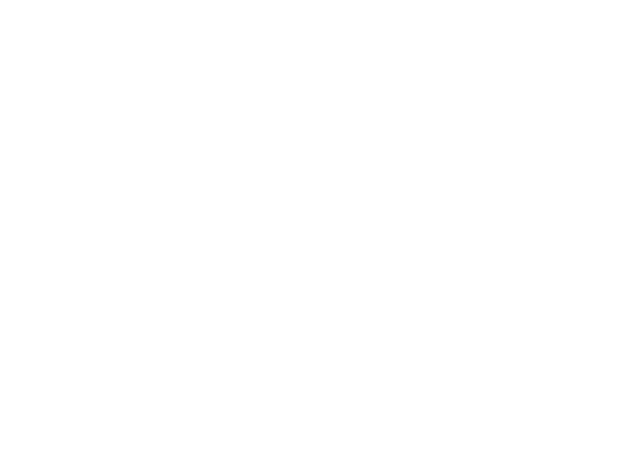
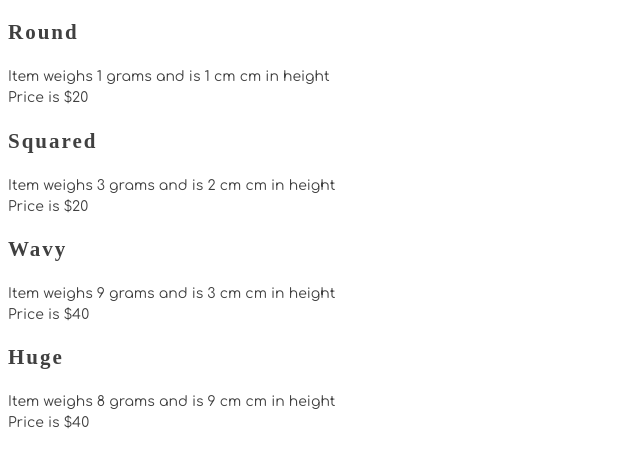
Before and after one commit to seforarodriguez/hairy-potter-project, a website with bundled scripts: page src/index.html in a window 1280 px wide. Shown: the whole page, without its empty margins (0-640 px from the left). Built offline with nearby package versions, Linux system fonts and the light colour scheme; a web font is replaced by a local one.

Commit message:
right info printed but test not passed

```diff
--- a/src/index.html
+++ b/src/index.html
@@ -8,6 +8,7 @@
 </head>
 <body>
     <!--- CREATE YOUR ARTICLE (SEE INSTSRUCTIONS) BELOW THIS LINE --->
+    <article id="mugsToSell"></article>
     <script src="./scripts/main.js" type="module"></script>
 </body>
 </html>
--- a/src/scripts/PotteryCatalog.js
+++ b/src/scripts/PotteryCatalog.js
@@ -13,4 +13,4 @@ export const toSellOrNotToSell = (potteryObject) => {
 
 export const usePottery = () => {
     return [].concat(potteryToSell);
-}
+};
--- /dev/null
+++ b/src/scripts/PotteryList.js
@@ -0,0 +1,17 @@
+export const PotteryList = (potteryArray) => {
+    let theHTMLstring =
+    `<section class="pottery" id="pottery--1">`
+    for (let pottery of potteryArray) {
+        theHTMLstring +=
+        `<h2 class="pottery__shape">${pottery.pShape}</h2>
+        <div class="pottery__properties">
+            Item weighs ${pottery.pWeight} grams and is ${pottery.pHeight} cm in height
+        </div>
+        <div class="pottery__price">
+            Price is $${pottery.price}`
+    }
+        theHTMLstring +=
+        `</div>
+    </section>`
+    return theHTMLstring
+}
--- a/src/scripts/main.js
+++ b/src/scripts/main.js
@@ -3,13 +3,14 @@ import { makePottery } from "./PotteryWheel.js"
 import { firePottery } from "./Kiln.js"
 import { toSellOrNotToSell } from "./PotteryCatalog.js"
 import { usePottery } from "./PotteryCatalog.js"
+import { PotteryList } from "./PotteryList.js"
 
 // Make 5 pieces of pottery at the wheel
-let mug = makePottery("round", 1, "1 cm");
-let mug2 = makePottery("squared", 3, "2 cm");
-let mug3 = makePottery("funky", 5, "4 cm");
-let mug4 = makePottery("wavy", 9, "3 cm");
-let mug5 = makePottery("huge", 8, "9 cm");
+let mug = makePottery("Round", 1, "1 cm");
+let mug2 = makePottery("Squared", 3, "2 cm");
+let mug3 = makePottery("Funky", 5, "4 cm");
+let mug4 = makePottery("Wavy", 9, "3 cm");
+let mug5 = makePottery("Huge", 8, "9 cm");
 
 // Fire each piece of pottery in the kiln
 mug = firePottery(mug, 1500)
@@ -30,8 +31,13 @@ mug2 = toSellOrNotToSell(mug2);
 mug3 = toSellOrNotToSell(mug3);
 mug4 = toSellOrNotToSell(mug4);
 mug5 = toSellOrNotToSell(mug5);
+
 // console.log(finalMug)
 let theChosenMugs = usePottery()
 console.log(theChosenMugs);
-// console.log(usethis)
+
 // Invoke the component function that renders the HTML list
+const parentHTMLElement = document.querySelector("#mugsToSell")
+
+
+parentHTMLElement.innerHTML = PotteryList(theChosenMugs);
```
